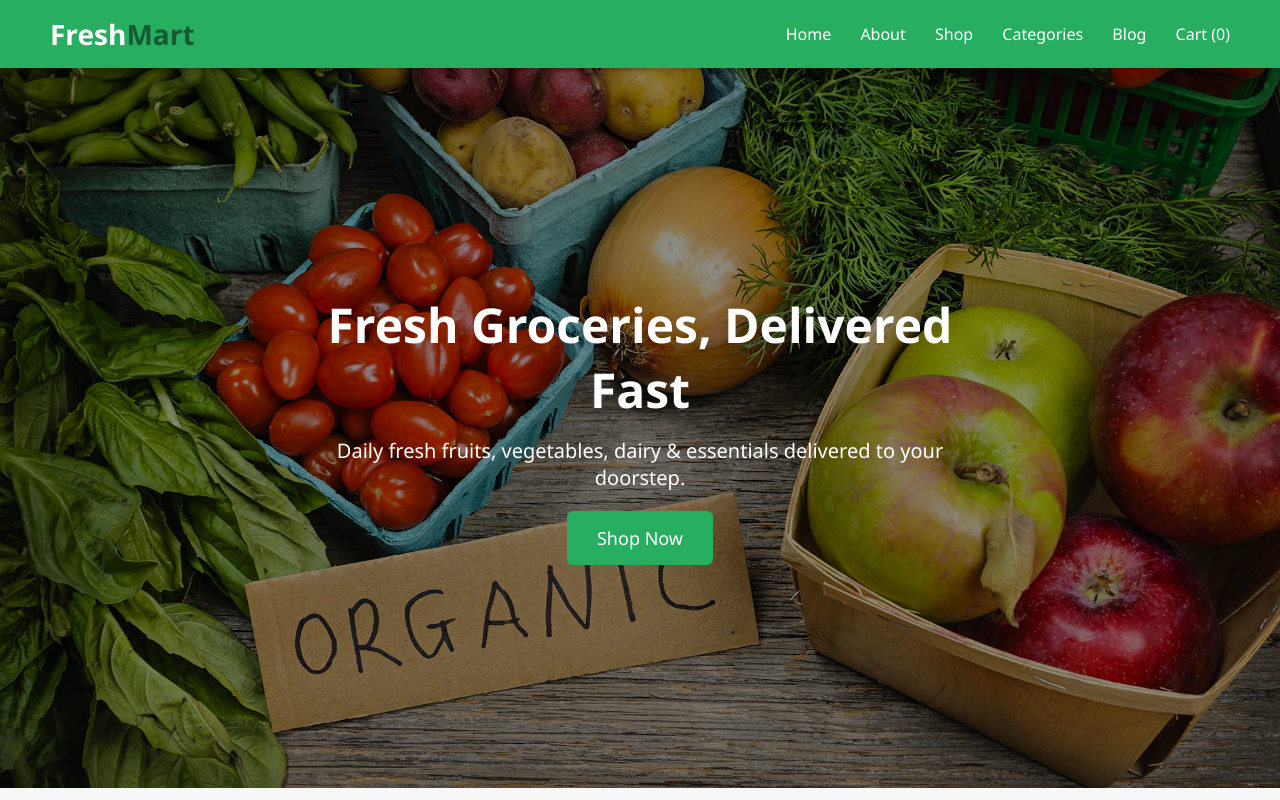
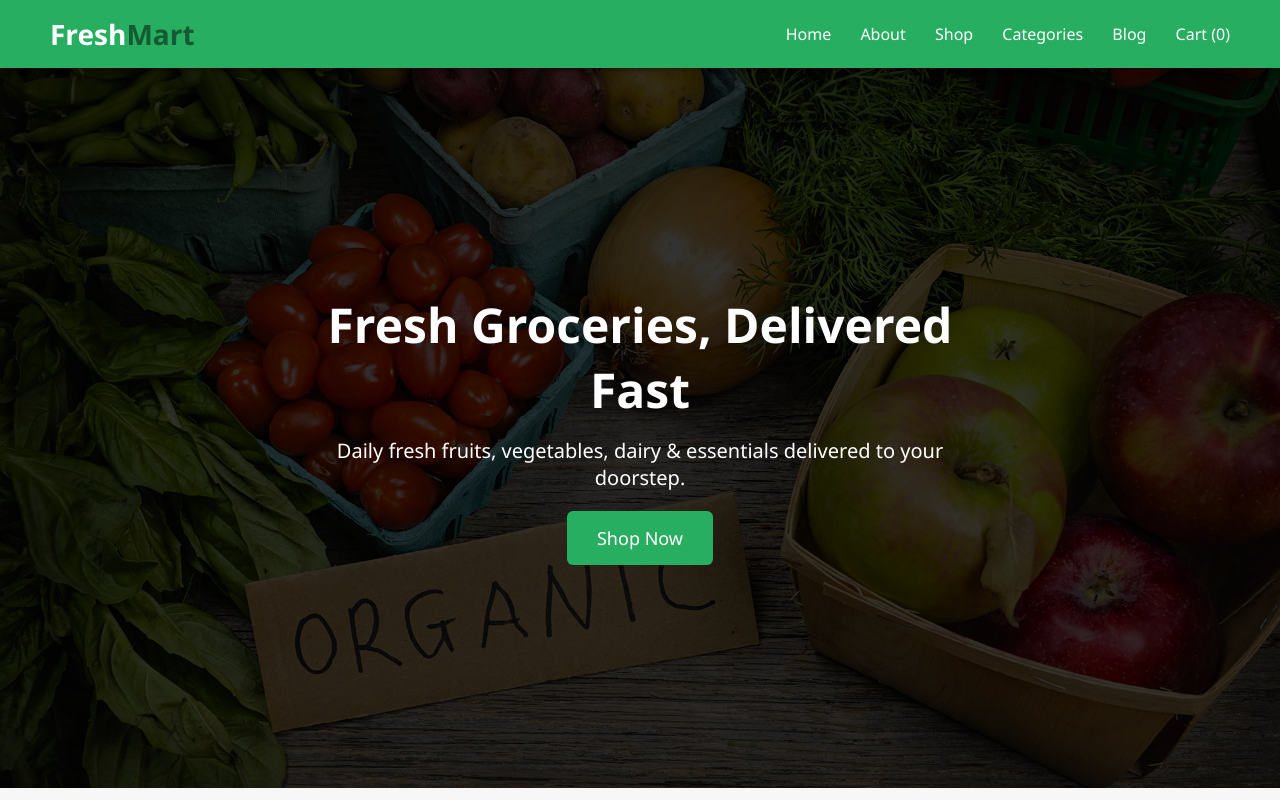
Before and after one commit to tahaali098890-wq/Grocery-E-commerce-Website, a plain HTML site: page index.html in a window 1280 px wide. Shown: the top 800 px of the page. Drawn offline with Linux system fonts and the light colour scheme.

Commit message:
Updated homepage UI and fixed cart

```diff
--- a/css/style.css
+++ b/css/style.css
@@ -47,7 +47,7 @@ body {
 /* HERO */
 .hero {
     position: relative;
-    background-image: url('/assets/about\ bg.jpg');
+    background-image: url('/assets/bg2.jpg');
 background-size: cover;
 background-position: center;
 background-repeat: no-repeat;
@@ -63,7 +63,7 @@ background-repeat: no-repeat;
     left: 0;
     width: 100%;
     height: 100%;
-    background: rgba(0,0,0,0.45);
+    background: rgba(0,0,0,0.80);
 }
 
 .hero-content {
```
Also changed, not shown: assets/bg2.jpg (renamed from assets/about bg.jpg).
